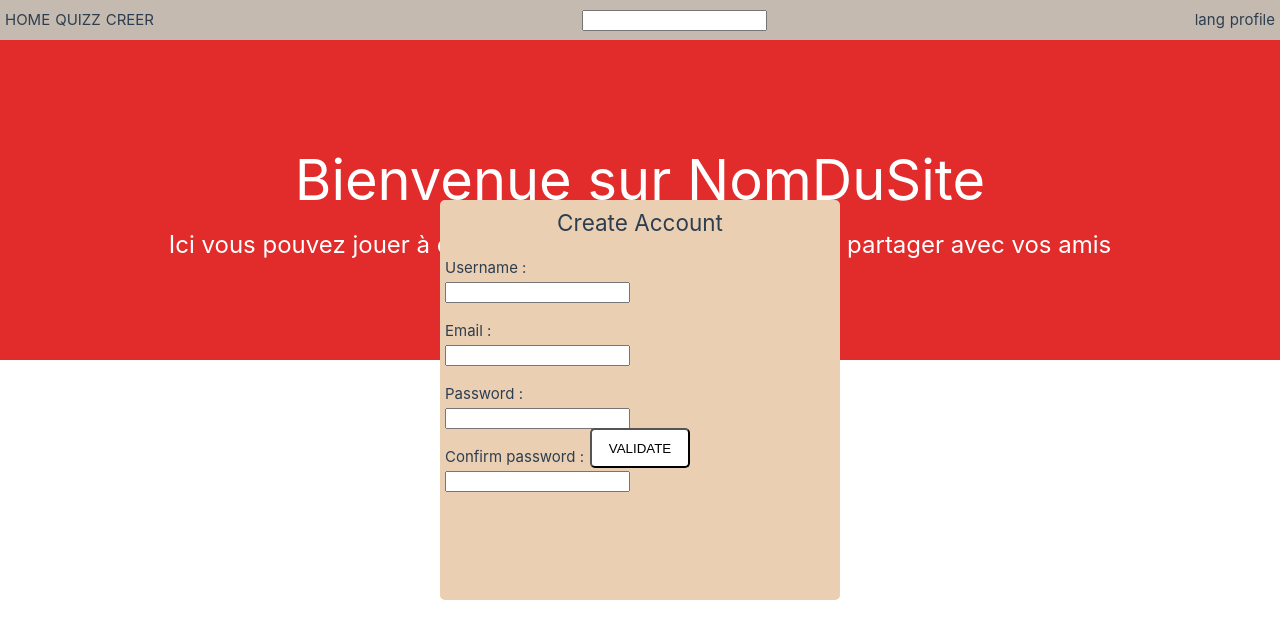
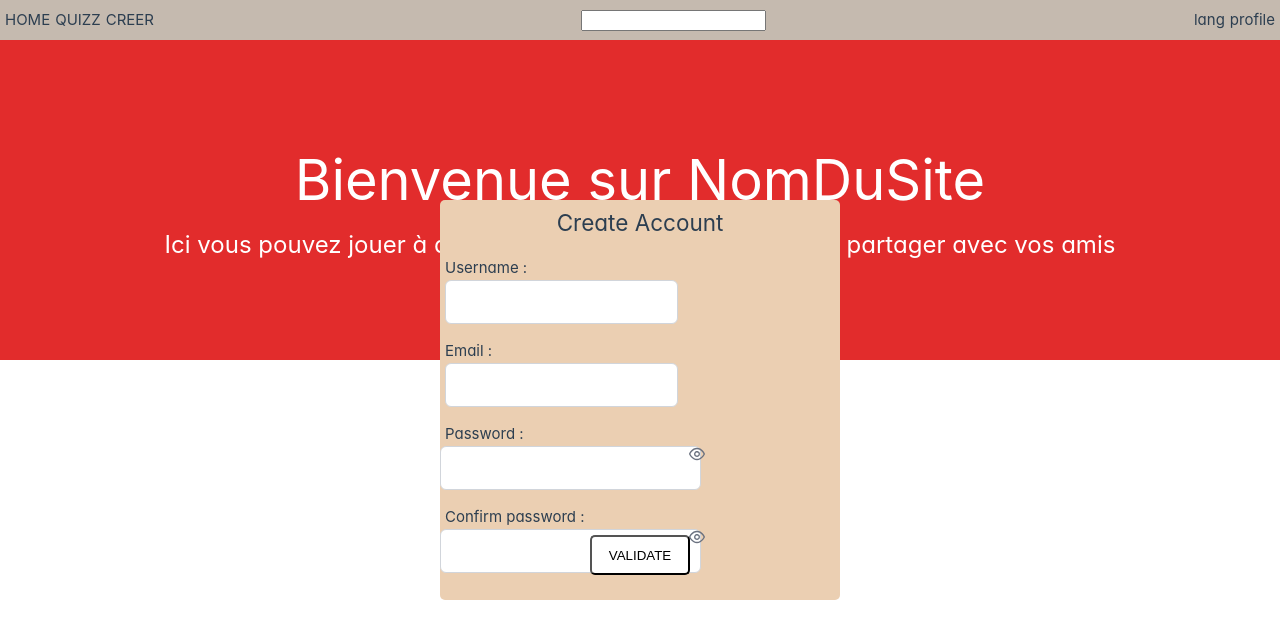
Before and after one commit to KevinBoutry/quizz, a Vue app in the folder ui/: page / in a window 1280 px wide. Both pictures are taken after a click on the element "profile". Shown: the top 638 px of the page. Built offline with nearby package versions, Linux system fonts and the light colour scheme; a web font is replaced by a local one.

Commit message:
fin de journee

```diff
--- a/ui/src/components/CreateAccount.vue
+++ b/ui/src/components/CreateAccount.vue
@@ -1,51 +1,40 @@
 <template>
     <div class="container">
-        <form name="create-account" @submit="onSubmit">
         <h2>Create Account</h2>
         <div>
             <p>Username :</p>
-                <input type="text">
+            <InputText type="text" v-model="username" />
         </div>
          <div>
             <p>Email :</p>
-                <input type="email">
+            <InputText type="text" v-model="email" />
         </div>
         <div>
             <p>Password :</p>
-                <input v-model="password" >
-                <span>{{ errorMessage }}</span>
+            <div class="card flex justify-content-center">
+                <Password v-model="password" toggleMask />
+            </div>
         </div>
         <div>
             <p>Confirm password :</p>
-                <input type="text">
+            <div class="card flex justify-content-center">
+                <Password v-model="passwordbis" toggleMask />
+            </div>
         </div>
         <button>VALIDATE</button>
-        </form>
     </div>
 </template>
 
 <script lang="ts" setup>
 
-import {useField} from 'vee-validate'
+import Password from 'primevue/password';
+import InputText from 'primevue/inputtext';
+import { ref } from 'vue';
 
-const {password, errorMessage} = useField('fullName', validateField)
-
-
-function onSubmit(value: any){
-    console.log(value);
-}
-
-function validateField(value: string) {
-  if (!value) {
-    return 'this field is required';
-  }
-
-  if (value.length < 8) {
-    return 'this field must contain at least 8 characters';
-  }
-
-  return true;
-}
+const username = ref();
+const email = ref();
+const password = ref();
+const passwordbis = ref();
 
 </script>
 
@@ -76,6 +65,8 @@ function validateField(value: string) {
         margin-left: 5px;
     };
 
+
+
     button{
         position: absolute;
         bottom: 25px;
```
Also changed, not shown: ui/src/main.ts (+7 -3 lines). Lines whose indentation alone changed are shown as unchanged.
